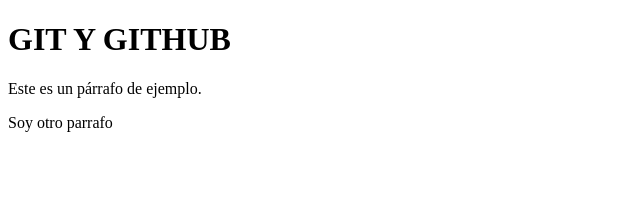
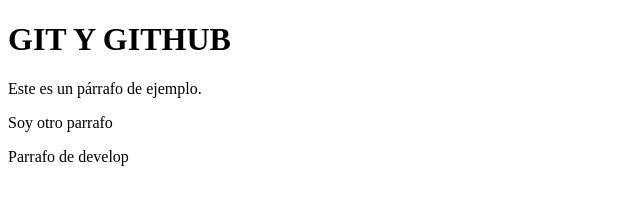
Before and after one commit to 666claudio/GIT-AND-GITHUB, a plain HTML site: page index.html in a window 1280 px wide. Shown: the whole page, without its empty margins (0-640 px from the left). Drawn offline with Linux system fonts and the light colour scheme.

Commit message:
parrafo agregado en develop

```diff
--- a/index.html
+++ b/index.html
@@ -11,6 +11,8 @@
   <h1>GIT Y GITHUB</h1>
   <p>Este es un párrafo de ejemplo.</p>
   <p>Soy otro parrafo</p>
+  <p>Parrafo de develop</p>
+
 
 </body>
 </html>
```
